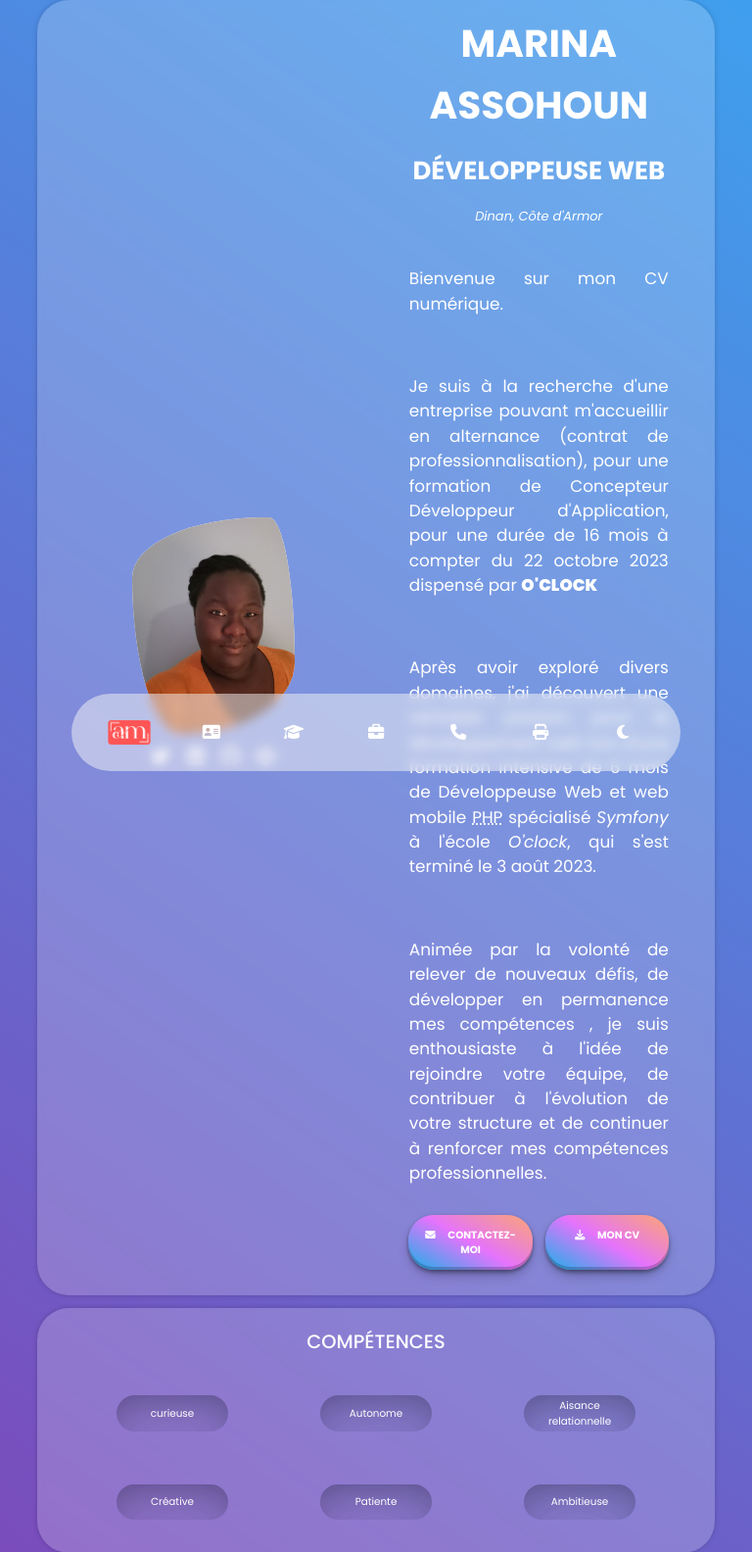
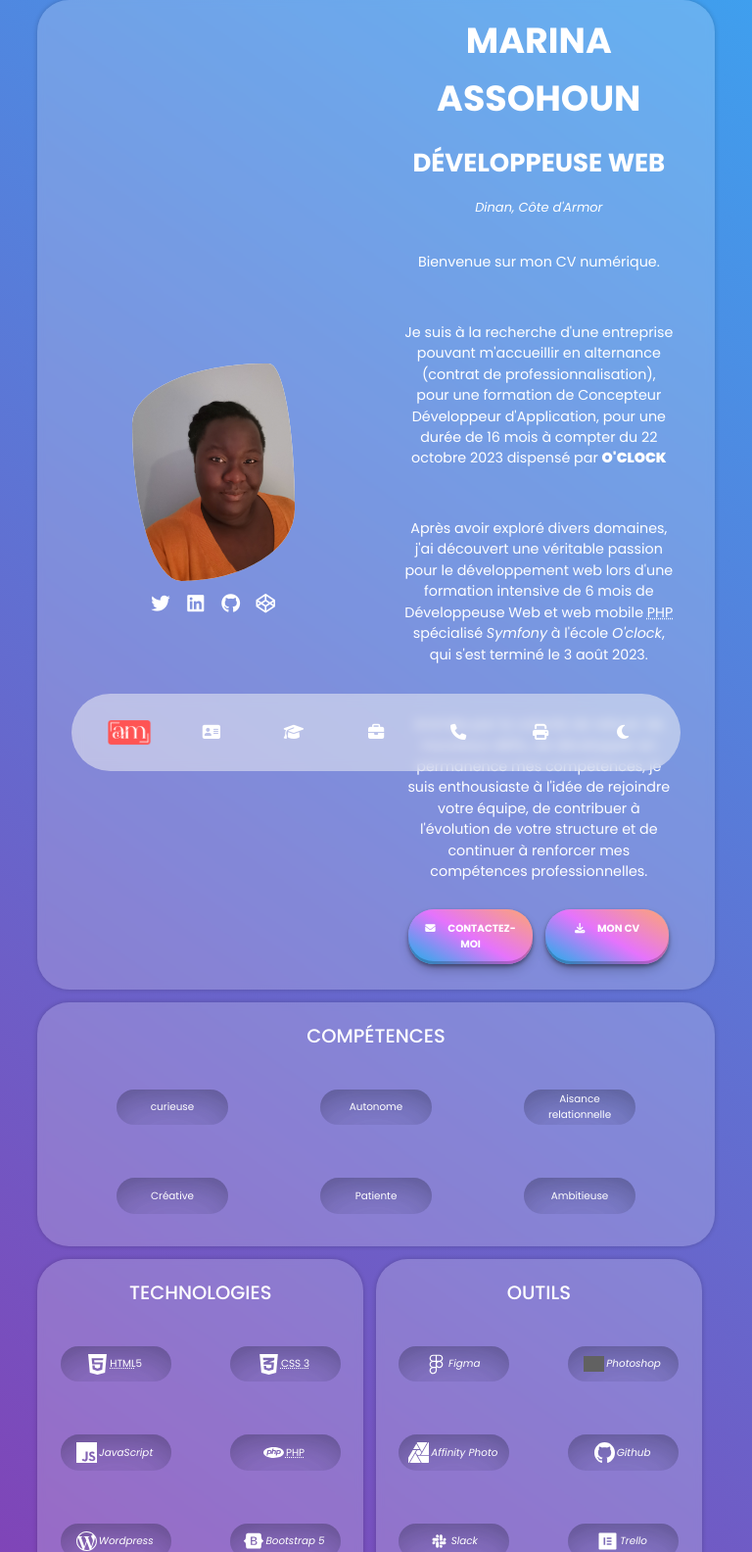
Before and after one commit to marinaassohoun/cv, a PHP site: page / in a window 768 px wide. Shown: the top 1584 px of the page at 98% size. Run offline with PHP 8.4, Linux system fonts and the light colour scheme; some libraries are stand-ins or nearby versions; grey boxes are pictures that could not be loaded.

Commit message:
update cv css

```diff
--- a/assets/css/responsive_desktop.css
+++ b/assets/css/responsive_desktop.css
@@ -42,7 +42,9 @@
   }
   .about__text {
     font-size: 1em;
+    text-align: justify;
   }
+
   .about__title--1 {
     font-size: 3em;
     font-weight: 700;
--- a/assets/css/responsive_tablet.css
+++ b/assets/css/responsive_tablet.css
@@ -37,14 +37,17 @@
   }
 
   .about__title--1 {
-    font-size: 3em;
+    font-size: 2.8em;
     font-weight: 700;
   }
+
   .about__title--2 {
     font-size: 2em;
     font-weight: 500em;
   }
-
+  .about__text {
+    font-size: 1.1em;
+  }
   /*** skill section ***/
 
   .skill__cards {
--- a/assets/css/style.css
+++ b/assets/css/style.css
@@ -193,7 +193,6 @@ i:hover {
 .main__wrapper {
   grid-area: main;
   width: 90vw;
-  /* max-width: 100%; */
   margin: 0 auto;
   justify-content: center;
   row-gap: 1em;
@@ -291,7 +290,6 @@ i:hover {
 }
 
 .about__text {
-  text-align: justify;
   font-size: 1.3em;
 }
 
--- a/index.html
+++ b/index.html
@@ -289,9 +289,9 @@
               </p>
               <p class="about__text">
                 Animée par la volonté de relever de nouveaux défis, de
-                développer en permanence mes compétences , je suis enthousiaste
-                à l'idée de rejoindre votre équipe, de contribuer à l'évolution
-                de votre structure et de continuer à renforcer mes compétences
+                développer en permanence mes compétences, je suis enthousiaste à
+                l'idée de rejoindre votre équipe, de contribuer à l'évolution de
+                votre structure et de continuer à renforcer mes compétences
                 professionnelles.
               </p>
               <div class="about__button grid u-no-print">
```
